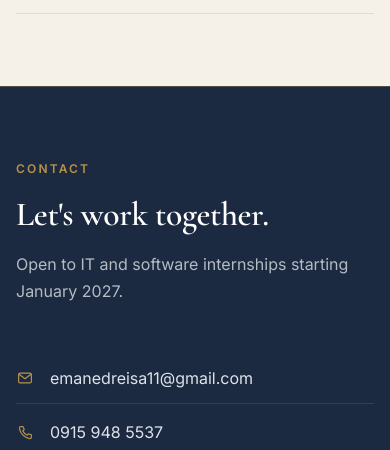
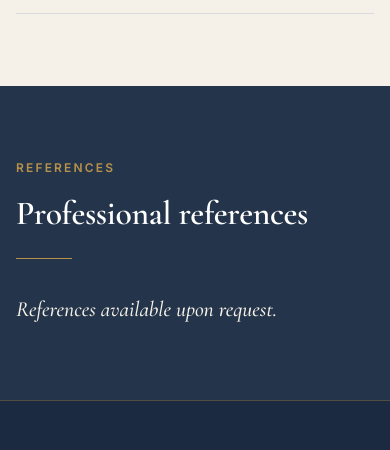
Before and after one commit to EmanEdreisa/eportfolio, a plain HTML site: page index.html in a window 390 px wide. Shown: the part 10564-11014 px from the top of the page. Drawn offline with nearby package versions, Linux system fonts and the light colour scheme.

Commit message:
Add References section after Credentials
Co-Authored-By: Claude Opus 5.5 <noreply@anthropic.com>

```diff
--- a/css/style.css
+++ b/css/style.css
@@ -469,6 +469,13 @@ h4 { font-size: 1rem; font-weight: 600; line-height: 1.4; }
 .awards h4 { font-size: .95rem; }
 .awards p { font-size: .85rem; color: var(--gray); }
 
+/* ---------- references ---------- */
+.refs .section-head { margin-bottom: var(--s4); }
+.refs__note {
+  font-family: var(--serif); font-style: italic; font-size: clamp(1.35rem, 3vw, 1.7rem);
+  color: var(--cream); max-width: 640px;
+}
+
 /* ---------- footer ---------- */
 .site-footer { padding-bottom: var(--s4); border-top: 1px solid rgba(184,146,74,.35); }
 .footer-top { display: grid; gap: var(--s5); padding-bottom: var(--s6); }
--- a/index.html
+++ b/index.html
@@ -33,6 +33,7 @@
         <a href="#work">Work</a>
         <a href="#experience">Experience</a>
         <a href="#credentials">Credentials</a>
+        <a href="#references">References</a>
         <a href="#contact">Contact</a>
       </nav>
       <button class="nav-toggle" type="button" aria-label="Open menu" aria-expanded="false" aria-controls="mobile-menu">
@@ -52,6 +53,7 @@
       <a href="#work">Work</a>
       <a href="#experience">Experience</a>
       <a href="#credentials">Credentials</a>
+      <a href="#references">References</a>
       <a href="#contact">Contact</a>
     </nav>
   </div>
@@ -487,6 +489,18 @@
         </div>
       </div>
     </section>
+
+    <!-- ============ 7. REFERENCES ============ -->
+    <section class="band band--navy" id="references" aria-labelledby="ref-title">
+      <div class="container refs">
+        <header class="section-head reveal">
+          <p class="eyebrow">References</p>
+          <h2 id="ref-title">Professional references</h2>
+          <span class="gold-rule"></span>
+        </header>
+        <p class="refs__note reveal" style="--d:120ms">References available upon request.</p>
+      </div>
+    </section>
   </main>
 
   <!-- ============ 9. FOOTER ============ -->
--- a/js/main.js
+++ b/js/main.js
@@ -18,7 +18,7 @@
 
   /* ---------- nav: active section ---------- */
   var navLinks = $$('.nav-links a, .mobile-menu__panel a');
-  var sectionIds = ["about", "resume", "work", "experience", "credentials", "contact"];
+  var sectionIds = ["about", "resume", "work", "experience", "credentials", "references", "contact"];
   var sections = sectionIds.map(function (id) { return document.getElementById(id); }).filter(Boolean);
 
   function setActive(id) {
```
